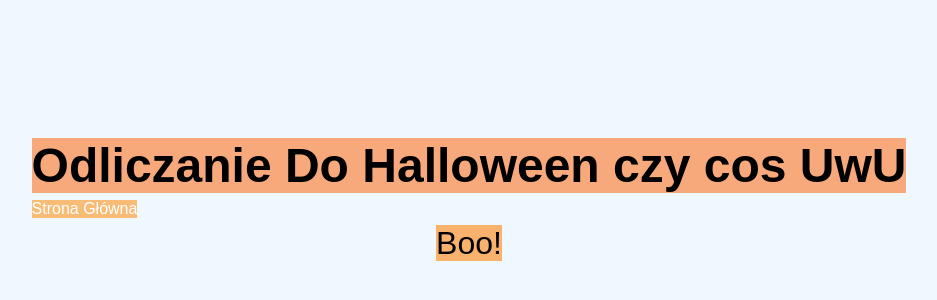
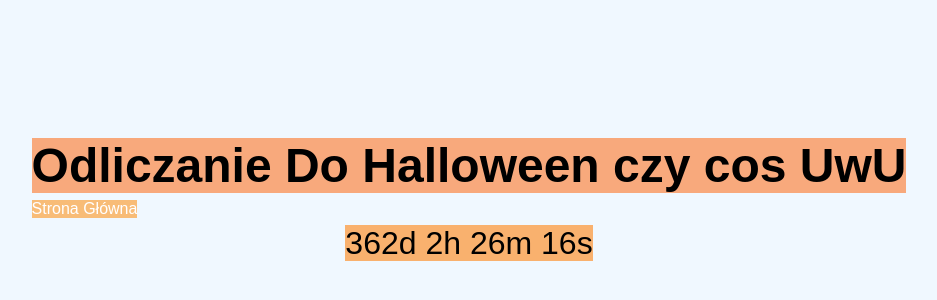
Before and after one commit to x2b1/Main, a plain HTML site: page halloween.html in a window 1280 px wide. Shown: the part 216-516 px from the top of the page, without its empty margins (171-1108 px from the left). Drawn offline with Linux system fonts and the light colour scheme.

Commit message:
Update halloween.html

```diff
--- a/halloween.html
+++ b/halloween.html
@@ -45,7 +45,7 @@
 
     <script>
         // Set the date of your next vacation
-        var vacationDate = new Date("Oct 31, 2024 00:00:00").getTime();
+        var vacationDate = new Date("Oct 31, 2025 00:00:00").getTime();
 
         // Update the countdown every second
         var x = setInterval(function() {
```
